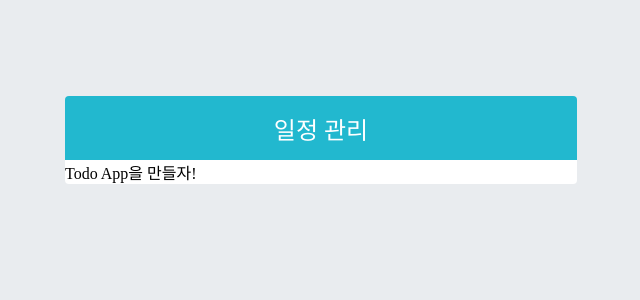
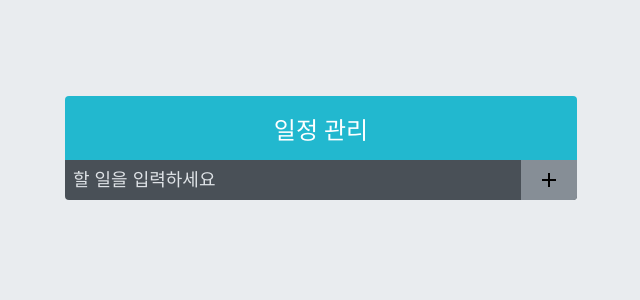
Before and after one commit to 2-seungjin/BookProject, a React (Create React App) app: page / in a window 1280 px wide. Shown: the top 300 px of the page, without its empty margins (319-959 px from the left). Built offline with nearby package versions, Linux system fonts and the light colour scheme.

Commit message:
TodoInsert styling

```diff
--- a/src/App.js
+++ b/src/App.js
@@ -1,8 +1,13 @@
 import React from 'react';
 import TodoTemplate from './components/TodoTemplate'
+import TodoInsert from './components/TodoInsert'
 
 function App() {
-  return <TodoTemplate>Todo App을 만들자!</TodoTemplate>;
+  return (
+    <TodoTemplate>
+      <TodoInsert />
+    </TodoTemplate>
+  );
 }
 
 export default App;
--- a/src/components/TodoInsert.jsx
+++ b/src/components/TodoInsert.jsx
@@ -1,5 +1,6 @@
 import React from 'react';
 import { MdAdd } from 'react-icons/md'
+import '../styles/TodoInsert.scss';
 
 const TodoInsert = () => {
   return (
--- a/src/styles/TodoInsert.scss
+++ b/src/styles/TodoInsert.scss
@@ -0,0 +1,35 @@
+.TodoInsert {
+  display: flex;
+  background: #495057;
+  input{
+    // 기본 스타일 초기화
+    background: none;
+    outline: none;
+    border: none;
+    padding: 0.5rem;
+    font-size: 1.125rem;
+    line-height: 1.5rem;
+    color: white;
+    &::placeholder{
+      color: #dee2e6;
+    }
+    flex: 1;
+  }
+  button{
+    // 기본 스타일 초기화
+    background: none;
+    outline: none;
+    border: none;
+    background: #868e96;
+    padding-left: 1rem;
+    padding-right: 1rem;
+    font-size: 1.5rem;
+    display: flex;
+    align-items: center;
+    cursor: pointer;
+    transition: 0.1s background ease-in;
+    &:hover{
+     background: #adb5bd;
+    }
+  }
+}
```
